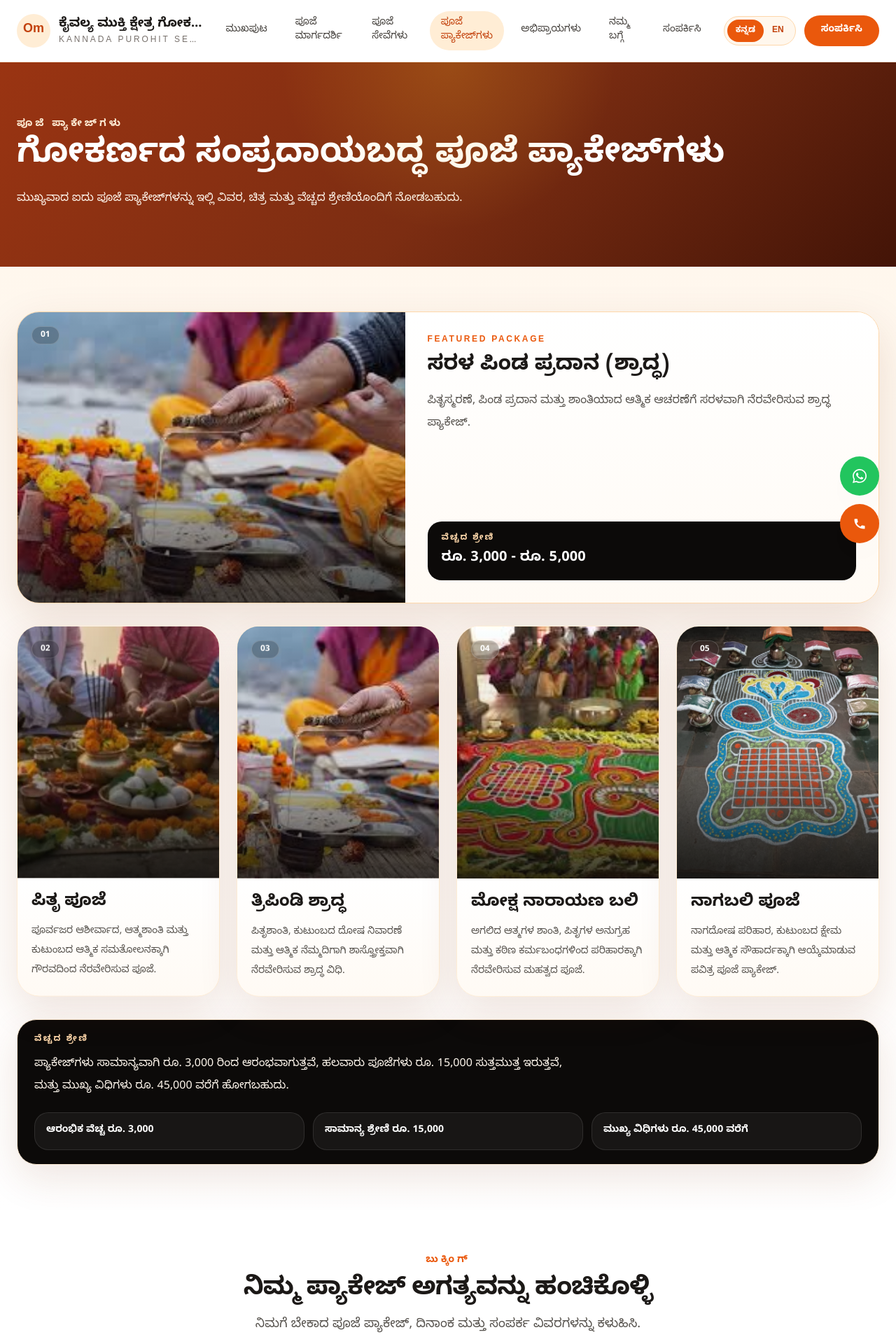
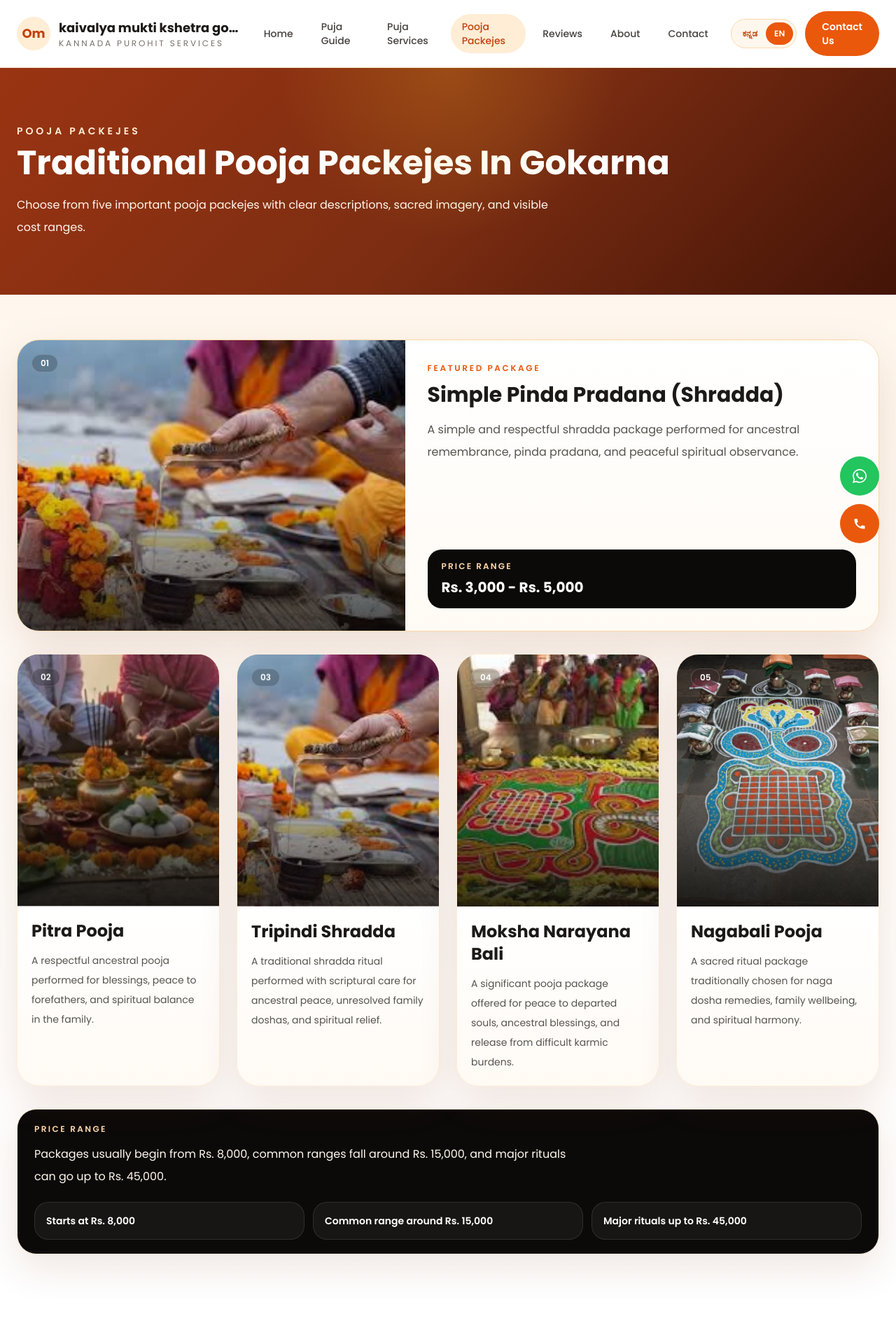
Before and after one commit to manjeshpatagar/Gokarn_purohit, a Next.js app: page /pooja-packejes in a window 1280 px wide. Shown: the top 1920 px of the page at 70% size. Built offline with nearby package versions, Linux system fonts and the light colour scheme.

Commit message:
chnaged the css on galary

```diff
--- a/app/pooja-packejes/PoojaPackejesPageClient.tsx
+++ b/app/pooja-packejes/PoojaPackejesPageClient.tsx
@@ -14,8 +14,8 @@ const packageContent = {
     bookingTitle: "Share Your Package Requirement",
     bookingSubtitle: "Send your preferred pooja package, date, and contact details for booking support.",
     pricingTitle: "Price Range",
-    pricingSubtitle: "Packages usually begin from Rs. 3,000, common ranges fall around Rs. 15,000, and major rituals can go up to Rs. 45,000.",
-    pricingPoints: ["Starts at Rs. 3,000", "Common range around Rs. 15,000", "Major rituals up to Rs. 45,000"],
+    pricingSubtitle: "Packages usually begin from Rs. 8,000, common ranges fall around Rs. 15,000, and major rituals can go up to Rs. 45,000.",
+    pricingPoints: ["Starts at Rs. 8,000", "Common range around Rs. 15,000", "Major rituals up to Rs. 45,000"],
     items: [
       {
         title: "Simple Pinda Pradana (Shradda)",
@@ -62,8 +62,8 @@ const packageContent = {
     bookingTitle: "ನಿಮ್ಮ ಪ್ಯಾಕೇಜ್ ಅಗತ್ಯವನ್ನು ಹಂಚಿಕೊಳ್ಳಿ",
     bookingSubtitle: "ನಿಮಗೆ ಬೇಕಾದ ಪೂಜೆ ಪ್ಯಾಕೇಜ್, ದಿನಾಂಕ ಮತ್ತು ಸಂಪರ್ಕ ವಿವರಗಳನ್ನು ಕಳುಹಿಸಿ.",
     pricingTitle: "ವೆಚ್ಚದ ಶ್ರೇಣಿ",
-    pricingSubtitle: "ಪ್ಯಾಕೇಜ್‌ಗಳು ಸಾಮಾನ್ಯವಾಗಿ ರೂ. 3,000 ರಿಂದ ಆರಂಭವಾಗುತ್ತವೆ, ಹಲವಾರು ಪೂಜೆಗಳು ರೂ. 15,000 ಸುತ್ತಮುತ್ತ ಇರುತ್ತವೆ, ಮತ್ತು ಮುಖ್ಯ ವಿಧಿಗಳು ರೂ. 45,000 ವರೆಗೆ ಹೋಗಬಹುದು.",
-    pricingPoints: ["ಆರಂಭಿಕ ವೆಚ್ಚ ರೂ. 3,000", "ಸಾಮಾನ್ಯ ಶ್ರೇಣಿ ರೂ. 15,000", "ಮುಖ್ಯ ವಿಧಿಗಳು ರೂ. 45,000 ವರೆಗೆ"],
+    pricingSubtitle: "ಪ್ಯಾಕೇಜ್‌ಗಳು ಸಾಮಾನ್ಯವಾಗಿ ರೂ. 8,000 ರಿಂದ ಆರಂಭವಾಗುತ್ತವೆ, ಹಲವಾರು ಪೂಜೆಗಳು ರೂ. 15,000 ಸುತ್ತಮುತ್ತ ಇರುತ್ತವೆ, ಮತ್ತು ಮುಖ್ಯ ವಿಧಿಗಳು ರೂ. 45,000 ವರೆಗೆ ಹೋಗಬಹುದು.",
+    pricingPoints: ["ಆರಂಭಿಕ ವೆಚ್ಚ ರೂ. 8,000", "ಸಾಮಾನ್ಯ ಶ್ರೇಣಿ ರೂ. 15,000", "ಮುಖ್ಯ ವಿಧಿಗಳು ರೂ. 45,000 ವರೆಗೆ"],
     items: [
       {
         title: "ಸರಳ ಪಿಂಡ ಪ್ರದಾನ (ಶ್ರಾದ್ಧ)",
--- a/components/LanguageProvider.tsx
+++ b/components/LanguageProvider.tsx
@@ -12,7 +12,7 @@ type LanguageContextValue = {
 const LanguageContext = createContext<LanguageContextValue | undefined>(undefined);
 
 export function LanguageProvider({ children }: { children: ReactNode }) {
-  const [lang, setLang] = useState<Locale>("kn");
+  const [lang, setLang] = useState<Locale>("en");
 
   useEffect(() => {
     document.documentElement.lang = lang;
```
Also changed, not shown: 30 other files (tests, documents, lock files or other folders).
